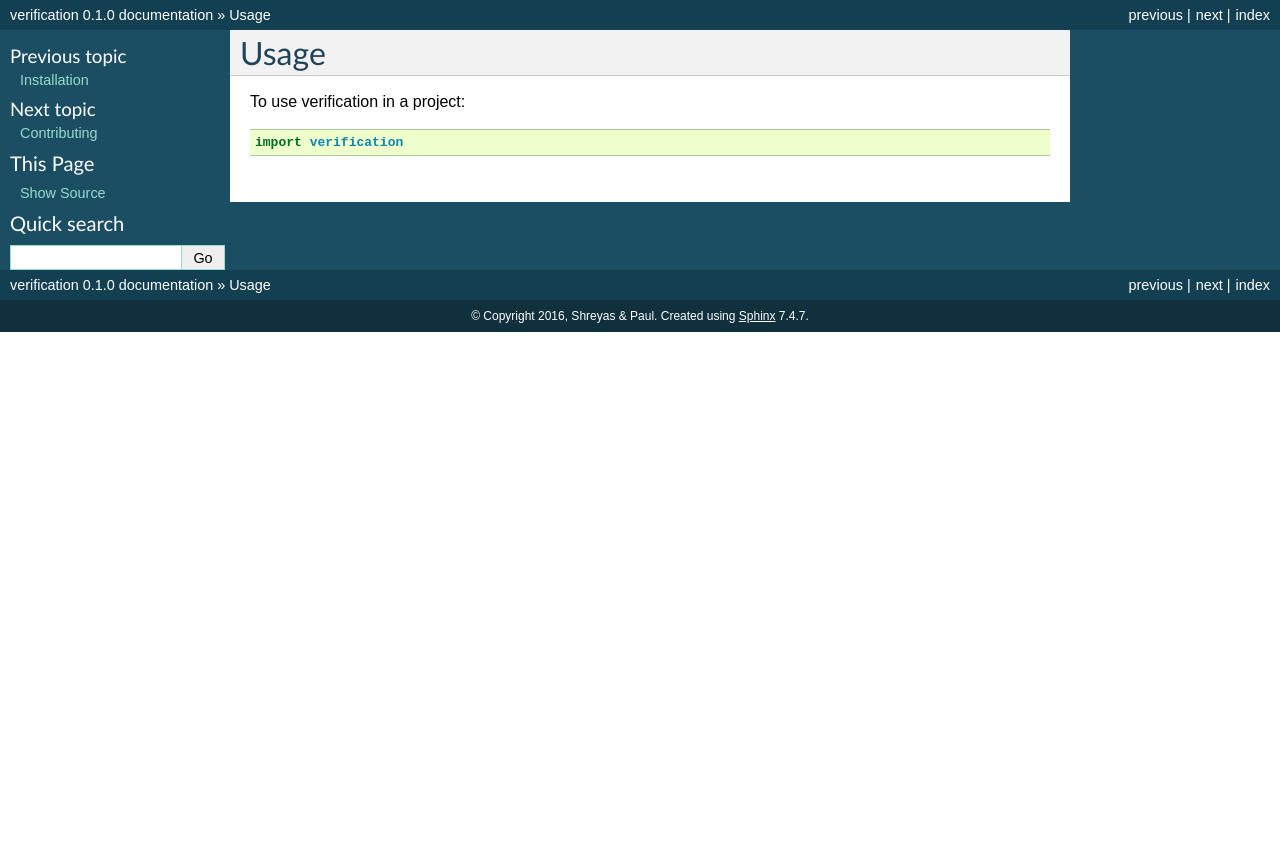
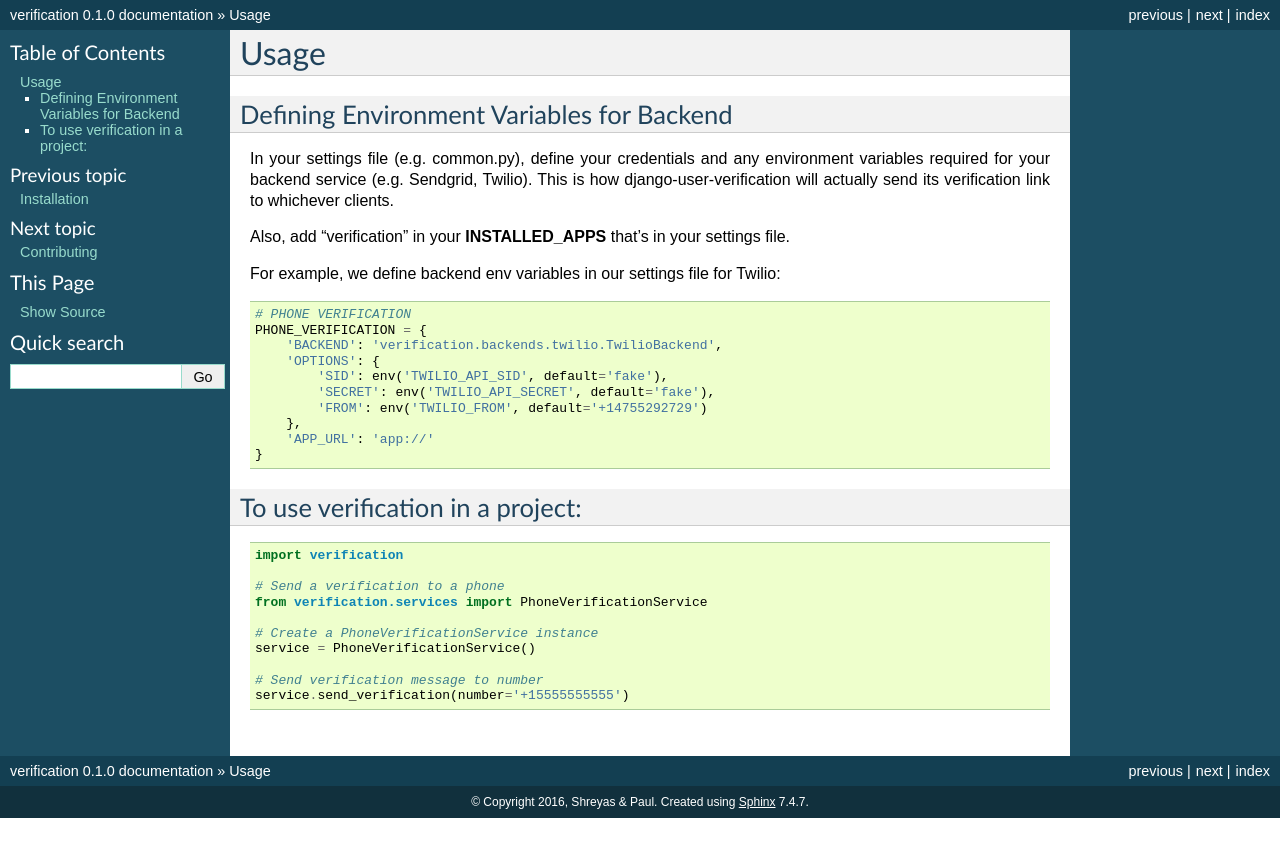
Before and after one commit to Fueled/django-user-verification, a Sphinx documentation site: the page built from docs/usage.rst, in a window 1280 px wide. Shown: the top 857 px of the page. Built offline with Sphinx 7.4.7, drawn with Linux system fonts in a browser that asks for light colours.

Commit message:
change(docs/usage): modify usage docs to include implementation of package

```diff
--- a/docs/usage.rst
+++ b/docs/usage.rst
@@ -2,6 +2,42 @@
 Usage
 ========
 
-To use verification in a project::
+Defining Environment Variables for Backend
+-----------------
+
+In your settings file (e.g. common.py), define your credentials and any environment variables required for your backend service (e.g. Sendgrid, Twilio). This is how django-user-verification will actually send its verification link to whichever clients.
+
+Also, add "verification" in your **INSTALLED_APPS** that's in your settings file.
+
+For example, we define backend env variables in our settings file for Twilio:
+
+.. code-block:: python
+
+    # PHONE VERIFICATION
+    PHONE_VERIFICATION = {
+        'BACKEND': 'verification.backends.twilio.TwilioBackend',
+        'OPTIONS': {
+            'SID': env('TWILIO_API_SID', default='fake'),
+            'SECRET': env('TWILIO_API_SECRET', default='fake'),
+            'FROM': env('TWILIO_FROM', default='+14755292729')
+        },
+        'APP_URL': 'app://'
+    }
+
+
+
+To use verification in a project:
+----------------------------
+
+.. code-block:: python
 
     import verification
+
+    # Send a verification to a phone
+    from verification.services import PhoneVerificationService
+
+    # Create a PhoneVerificationService instance
+    service = PhoneVerificationService()
+
+    # Send verification message to number
+    service.send_verification(number='+15555555555')
```
